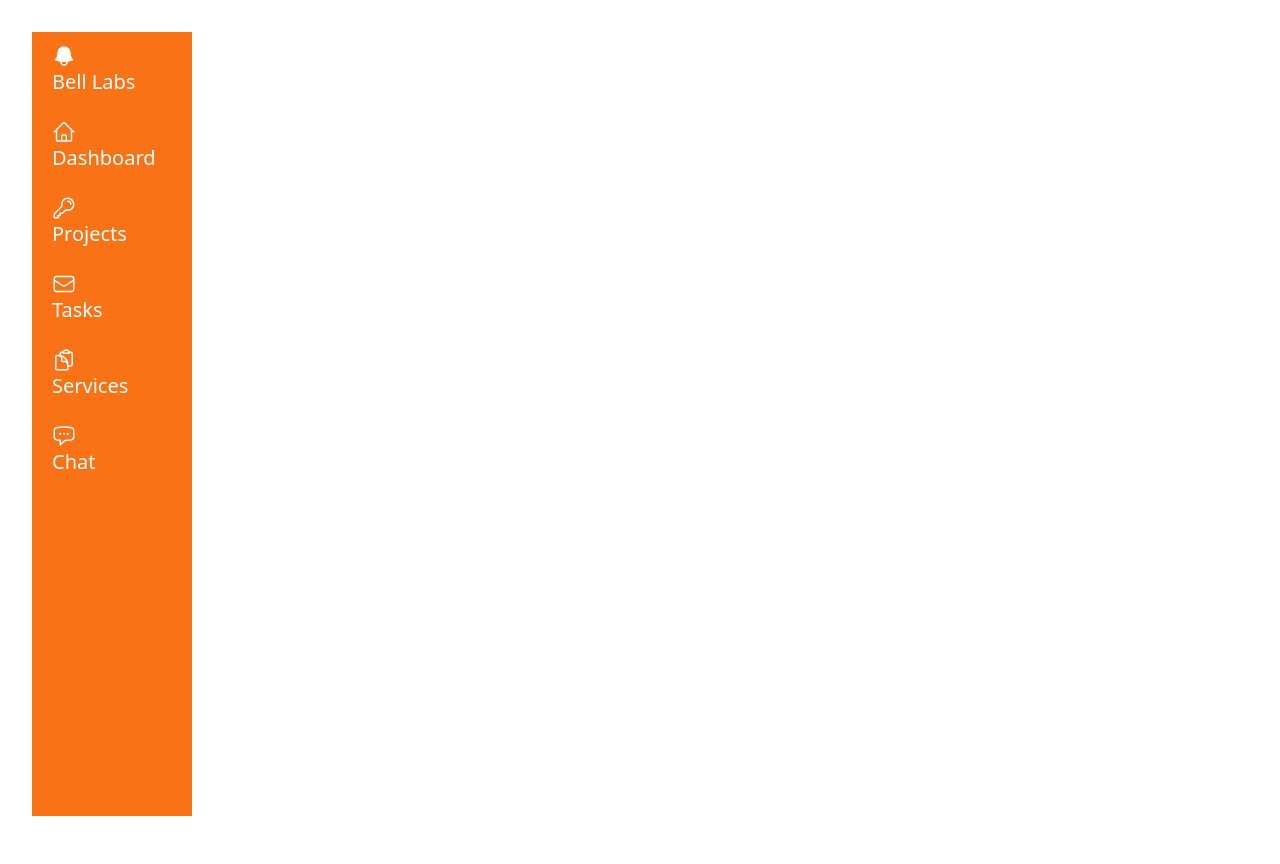
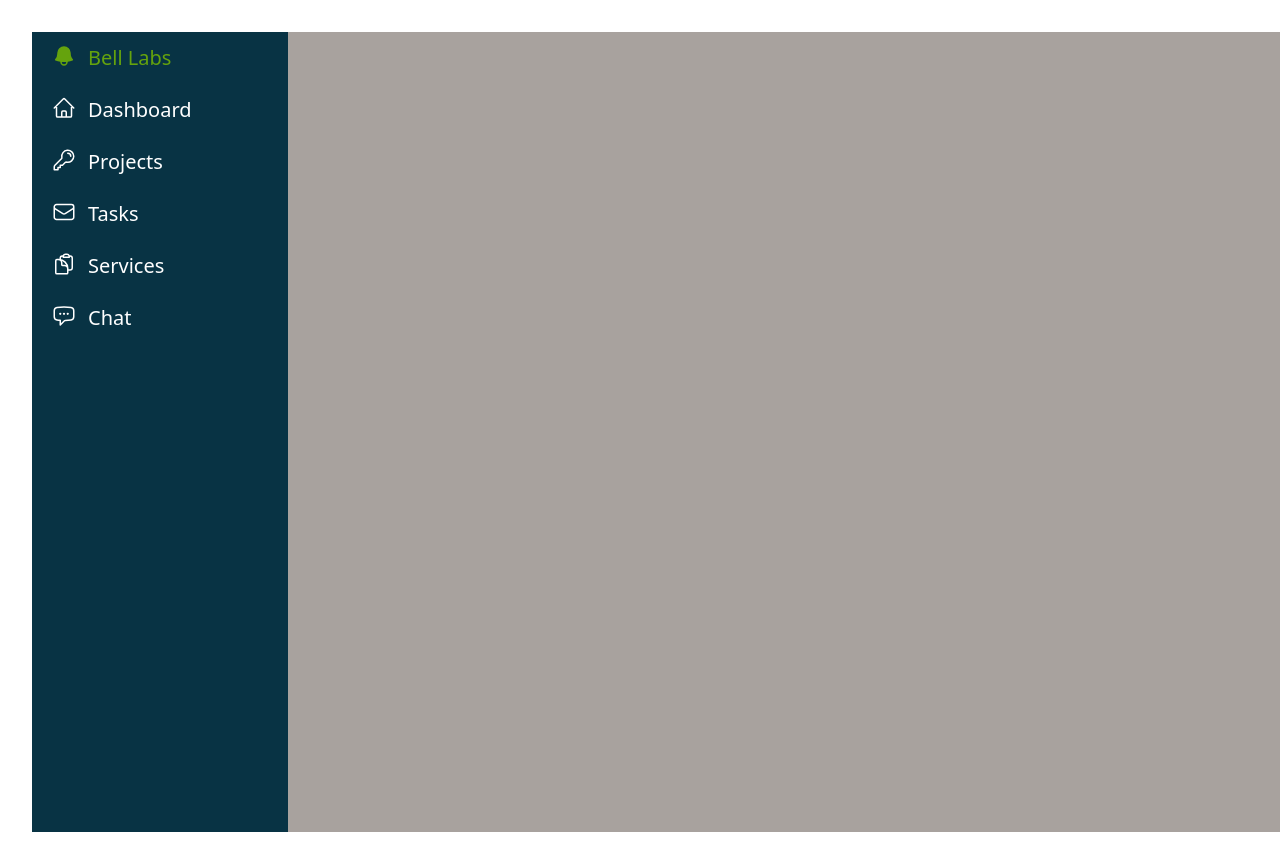
Before and after one commit to vishnujoshi1311/new-dashboard, a React (Vite) app: page / in a window 1280 px wide. Shown: the top 864 px of the page. Built offline with nearby package versions, Linux system fonts and the light colour scheme.

Commit message:
added div

```diff
--- a/src/App.jsx
+++ b/src/App.jsx
@@ -7,44 +7,44 @@ function App() {
   const [count, setCount] = useState(0)
 
   return (
-    <div className='h-[100vh] w-[100vw]'>
-   <div className='text-left bg-orange-500 px-5 w-40 h-[98%] my-auto'>
+    <div className='h-[100vh] w-[100vw]  flex'>
+   <div className='text-left bg-[#083344] px-5 w-[20%] h-[100%] my-auto'>
     <ul>
-    <div className='text-white text-xl py-3'>
-      <svg xmlns="http://www.w3.org/2000/svg" viewBox="0 0 24 24" fill="currentColor" class="w-6 h-6">
+    <div className='text-[#65a30d] text-xl py-3 flex gap-3'>
+      <svg xmlns=" http://www.w3.org/2000/svg" viewBox="0 0 24 24" fill="currentColor" class="w-6 h-6">
   <path fill-rule="evenodd" d="M5.25 9a6.75 6.75 0 0113.5 0v.75c0 2.123.8 4.057 2.118 5.52a.75.75 0 01-.297 1.206c-1.544.57-3.16.99-4.831 1.243a3.75 3.75 0 11-7.48 0 24.585 24.585 0 01-4.831-1.244.75.75 0 01-.298-1.205A8.217 8.217 0 005.25 9.75V9zm4.502 8.9a2.25 2.25 0 104.496 0 25.057 25.057 0 01-4.496 0z" clip-rule="evenodd" />
 </svg>
       <li>Bell Labs</li>
       </div>
 
-      <div className='py-3 text-white text-xl'>
+      <div className='py-3 text-white text-xl flex gap-3 '>
       <svg xmlns="http://www.w3.org/2000/svg" fill="none" viewBox="0 0 24 24" stroke-width="1.5" stroke="currentColor" class="w-6 h-6">
   <path stroke-linecap="round" stroke-linejoin="round" d="M2.25 12l8.954-8.955c.44-.439 1.152-.439 1.591 0L21.75 12M4.5 9.75v10.125c0 .621.504 1.125 1.125 1.125H9.75v-4.875c0-.621.504-1.125 1.125-1.125h2.25c.621 0 1.125.504 1.125 1.125V21h4.125c.621 0 1.125-.504 1.125-1.125V9.75M8.25 21h8.25" />
 </svg>
        <li>Dashboard</li>
       </div>
-      <div className='py-3 text-white text-xl'>
+      <div className='py-3 text-white text-xl flex gap-3'>
       <svg xmlns="http://www.w3.org/2000/svg" fill="none" viewBox="0 0 24 24" stroke-width="1.5" stroke="currentColor" class="w-6 h-6">
   <path stroke-linecap="round" stroke-linejoin="round" d="M15.75 5.25a3 3 0 013 3m3 0a6 6 0 01-7.029 5.912c-.563-.097-1.159.026-1.563.43L10.5 17.25H8.25v2.25H6v2.25H2.25v-2.818c0-.597.237-1.17.659-1.591l6.499-6.499c.404-.404.527-1 .43-1.563A6 6 0 1121.75 8.25z" />
 </svg>
 
       <li>Projects</li>
       </div>
-      <div className='py-3 text-white text-xl'>
+      <div className='py-3 text-white text-xl flex gap-3'>
       <svg xmlns="http://www.w3.org/2000/svg" fill="none" viewBox="0 0 24 24" stroke-width="1.5" stroke="currentColor" class="w-6 h-6">
   <path stroke-linecap="round" stroke-linejoin="round" d="M21.75 6.75v10.5a2.25 2.25 0 01-2.25 2.25h-15a2.25 2.25 0 01-2.25-2.25V6.75m19.5 0A2.25 2.25 0 0019.5 4.5h-15a2.25 2.25 0 00-2.25 2.25m19.5 0v.243a2.25 2.25 0 01-1.07 1.916l-7.5 4.615a2.25 2.25 0 01-2.36 0L3.32 8.91a2.25 2.25 0 01-1.07-1.916V6.75" />
 </svg>
 
       <li>Tasks</li>
       </div>
-      <div className='py-3 text-white text-xl'>
+      <div className='py-3 text-white text-xl flex gap-3'>
       <svg xmlns="http://www.w3.org/2000/svg" fill="none" viewBox="0 0 24 24" stroke-width="1.5" stroke="currentColor" class="w-6 h-6">
   <path stroke-linecap="round" stroke-linejoin="round" d="M8.25 7.5V6.108c0-1.135.845-2.098 1.976-2.192.373-.03.748-.057 1.123-.08M15.75 18H18a2.25 2.25 0 002.25-2.25V6.108c0-1.135-.845-2.098-1.976-2.192a48.424 48.424 0 00-1.123-.08M15.75 18.75v-1.875a3.375 3.375 0 00-3.375-3.375h-1.5a1.125 1.125 0 01-1.125-1.125v-1.5A3.375 3.375 0 006.375 7.5H5.25m11.9-3.664A2.251 2.251 0 0015 2.25h-1.5a2.251 2.251 0 00-2.15 1.586m5.8 0c.065.21.1.433.1.664v.75h-6V4.5c0-.231.035-.454.1-.664M6.75 7.5H4.875c-.621 0-1.125.504-1.125 1.125v12c0 .621.504 1.125 1.125 1.125h9.75c.621 0 1.125-.504 1.125-1.125V16.5a9 9 0 00-9-9z" />
 </svg>
 
       <li>Services</li>
       </div>
-      <div className='py-3 text-white text-xl'>
+      <div className='py-3 text-white text-xl flex gap-3'>
       <svg xmlns="http://www.w3.org/2000/svg" fill="none" viewBox="0 0 24 24" stroke-width="1.5" stroke="currentColor" class="w-6 h-6">
   <path stroke-linecap="round" stroke-linejoin="round" d="M8.625 9.75a.375.375 0 11-.75 0 .375.375 0 01.75 0zm0 0H8.25m4.125 0a.375.375 0 11-.75 0 .375.375 0 01.75 0zm0 0H12m4.125 0a.375.375 0 11-.75 0 .375.375 0 01.75 0zm0 0h-.375m-13.5 3.01c0 1.6 1.123 2.994 2.707 3.227 1.087.16 2.185.283 3.293.369V21l4.184-4.183a1.14 1.14 0 01.778-.332 48.294 48.294 0 005.83-.498c1.585-.233 2.708-1.626 2.708-3.228V6.741c0-1.602-1.123-2.995-2.707-3.228A48.394 48.394 0 0012 3c-2.392 0-4.744.175-7.043.513C3.373 3.746 2.25 5.14 2.25 6.741v6.018z" />
 </svg>
@@ -54,7 +54,7 @@ function App() {
 
     </ul>
    </div>
-   <div>
+   <div className='w-[80%] h-[100%] bg-[#a8a29e] mx-auto'>
 
    </div>
    </div>
```
